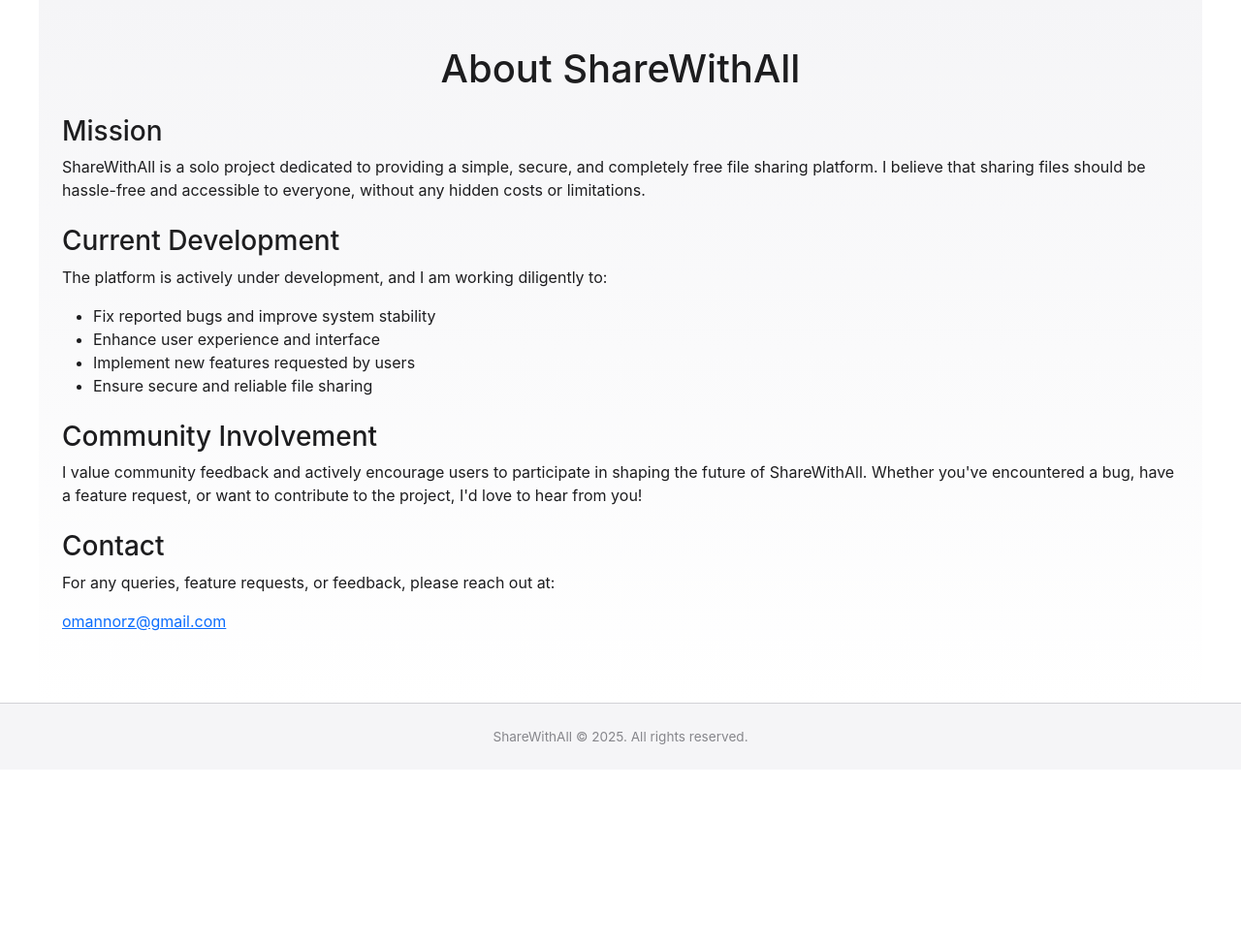
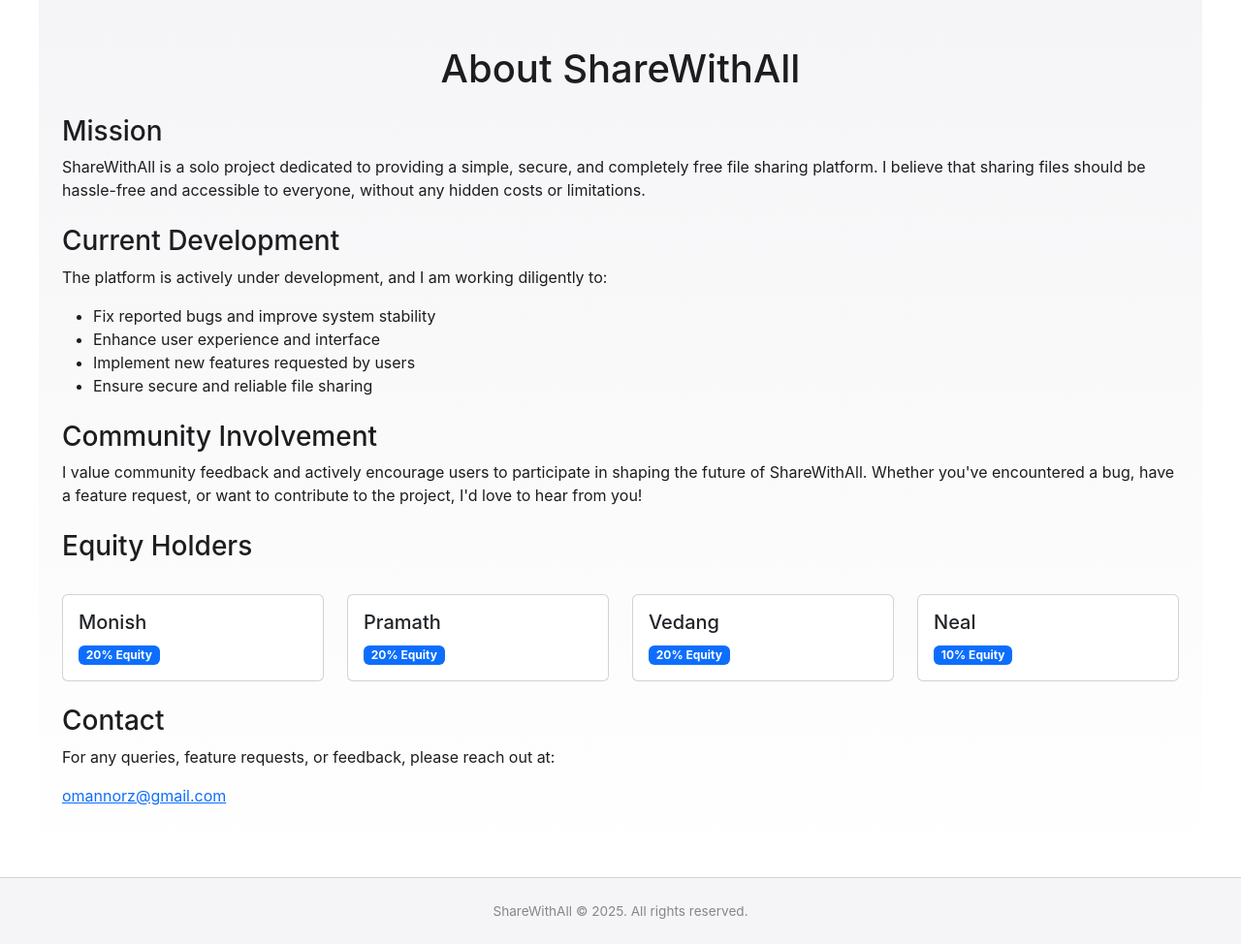
Before and after one commit to NorzOman/sharewithall, a Flask app: page /about in a window 1280 px wide. Shown: the part 63-1037 px from the top of the page at 97% size. Before the commit the page ends 831 px from the top, so only its background shows below. Run offline with Flask 3, Linux system fonts and the light colour scheme; some web fonts are replaced.

Commit message:
added quity

```diff
--- a/templates/about.html
+++ b/templates/about.html
@@ -67,6 +67,53 @@
             <p>I value community feedback and actively encourage users to participate in shaping the future of ShareWithAll. Whether you've encountered a bug, have a feature request, or want to contribute to the project, I'd love to hear from you!</p>
         </div>
 
+        <!-- New Equity Holders Section -->
+        <div class="mb-4">
+            <h3>Equity Holders</h3>
+            <div class="row row-cols-1 row-cols-md-2 row-cols-lg-4 g-4 mt-2">
+                <div class="col">
+                    <div class="card h-100">
+                        <div class="card-body">
+                            <h5 class="card-title">Monish</h5>
+                            <p class="card-text">
+                                <span class="badge bg-primary">20% Equity</span>
+                            </p>
+                        </div>
+                    </div>
+                </div>
+                <div class="col">
+                    <div class="card h-100">
+                        <div class="card-body">
+                            <h5 class="card-title">Pramath</h5>
+                            <p class="card-text">
+                                <span class="badge bg-primary">20% Equity</span>
+                            </p>
+                        </div>
+                    </div>
+                </div>
+                <div class="col">
+                    <div class="card h-100">
+                        <div class="card-body">
+                            <h5 class="card-title">Vedang</h5>
+                            <p class="card-text">
+                                <span class="badge bg-primary">20% Equity</span>
+                            </p>
+                        </div>
+                    </div>
+                </div>
+                <div class="col">
+                    <div class="card h-100">
+                        <div class="card-body">
+                            <h5 class="card-title">Neal</h5>
+                            <p class="card-text">
+                                <span class="badge bg-primary">10% Equity</span>
+                            </p>
+                        </div>
+                    </div>
+                </div>
+            </div>
+        </div>
+
         <div class="mb-4">
             <h3>Contact</h3>
             <p>For any queries, feature requests, or feedback, please reach out at:</p>
```
